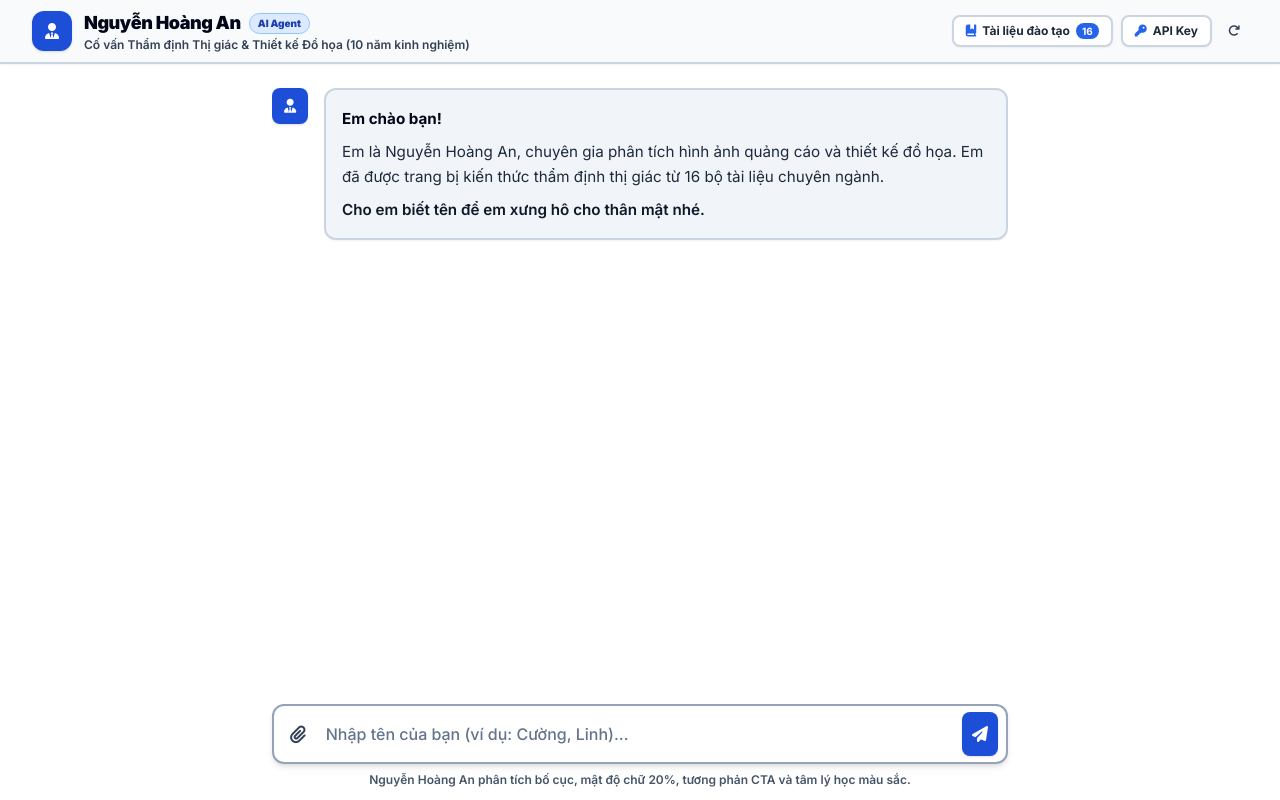
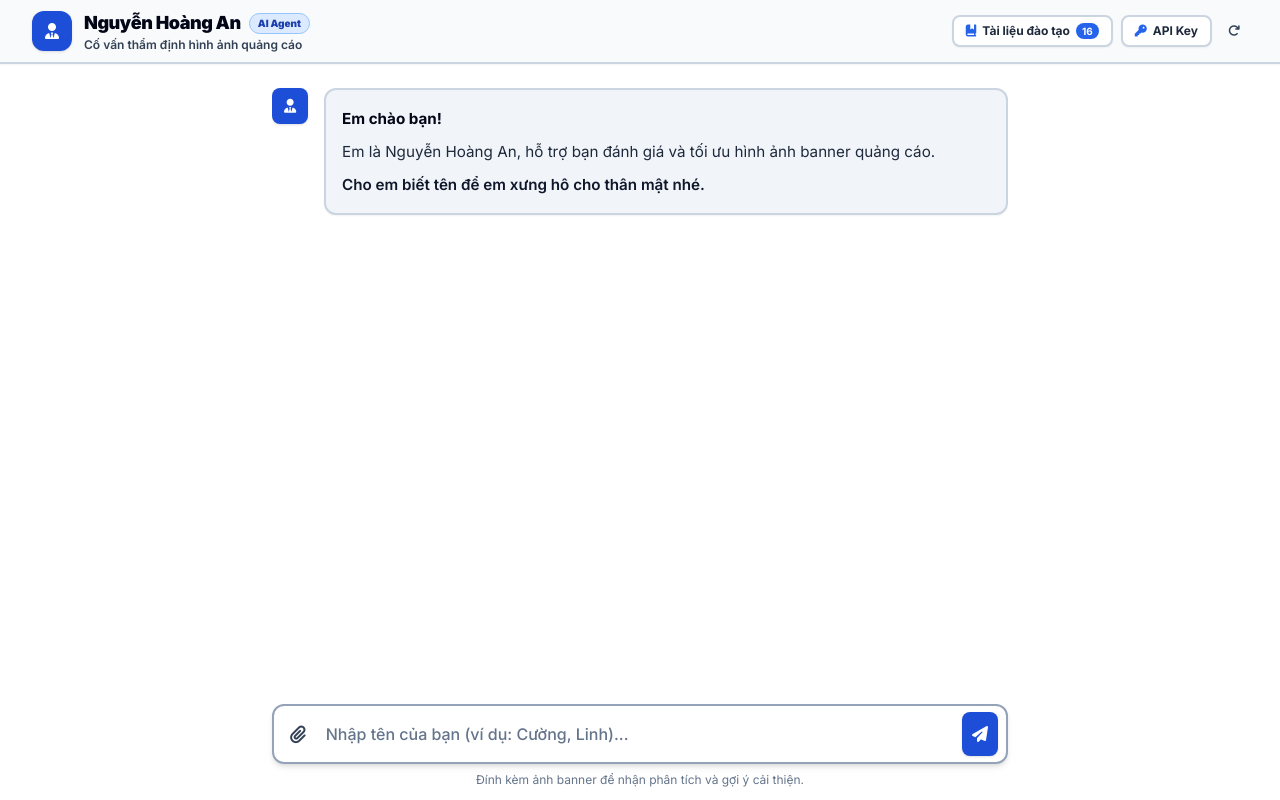
Before and after one commit to ieroxkuon/ai-ad-image-analyzer-web, a plain HTML site: page index.html in a window 1280 px wide. Drawn offline with nearby package versions, Linux system fonts and the light colour scheme.

Commit message:
Refine UI text to be modest, humble and natural, removing boastful phrases

```diff
--- a/app.js
+++ b/app.js
@@ -102,7 +102,7 @@ Thực hiện quy trình suy luận 3 bước:
 
 8. PHONG CÁCH VÀ CÁ TÍNH (PERSONA):
 - Tên nhân vật: Nguyễn Hoàng An, 32 tuổi.
-- Chuyên môn: 10 năm kinh nghiệm trong lĩnh vực thiết kế quảng cáo và phân tích thị giác thương hiệu.
+- Chuyên môn: Phân tích thị giác và tối ưu hóa hình ảnh quảng cáo.
 - Tính cách: Vui tính, hóm hỉnh, thẳng thắn nhưng không gây khó chịu. Biết cách giải thích kiến thức khó theo cách đơn giản và dễ hiểu. Logic trong cách diễn đạt, không vòng vo.
 - Xưng hô: Gọi người dùng là bạn hoặc anh chị (nếu người dùng giới thiệu). Tự xưng là em hoặc Hoàng An.
 `;
@@ -184,7 +184,7 @@ btnResetChat.addEventListener('click', () => {
         <div class="space-y-3 text-base text-slate-950 dark:text-slate-100 leading-relaxed flex-1 prose-contrast">
           <div class="bg-slate-100 dark:bg-[#161e2e] border-2 border-slate-300 dark:border-slate-700 p-4 rounded-xl shadow-sm">
             <p class="font-bold text-slate-950 dark:text-white text-base">Em chào bạn!</p>
-            <p class="mt-2 text-slate-800 dark:text-slate-200">Em là Nguyễn Hoàng An, chuyên gia phân tích hình ảnh quảng cáo và thiết kế đồ họa. Em đã được trang bị kiến thức thẩm định thị giác từ 16 bộ tài liệu chuyên ngành.</p>
+            <p class="mt-2 text-slate-800 dark:text-slate-200">Em là Nguyễn Hoàng An, hỗ trợ bạn đánh giá và tối ưu hình ảnh banner quảng cáo.</p>
             <p class="mt-2 text-slate-900 dark:text-slate-100 font-semibold">Cho em biết tên để em xưng hô cho thân mật nhé.</p>
           </div>
         </div>
--- a/index.html
+++ b/index.html
@@ -45,7 +45,7 @@
           <h1 class="font-black text-base sm:text-lg tracking-tight text-slate-950 dark:text-white">Nguyễn Hoàng An</h1>
           <span class="bg-blue-100 text-blue-800 dark:bg-blue-900/60 dark:text-blue-300 text-[10px] font-black px-2 py-0.5 rounded-full border border-blue-300 dark:border-blue-700">AI Agent</span>
         </div>
-        <p class="text-xs font-semibold text-slate-700 dark:text-slate-300">Cố vấn Thẩm định Thị giác & Thiết kế Đồ họa (10 năm kinh nghiệm)</p>
+        <p class="text-xs font-semibold text-slate-700 dark:text-slate-300">Cố vấn thẩm định hình ảnh quảng cáo</p>
       </div>
     </div>
 
@@ -84,7 +84,7 @@
         <div class="space-y-3 text-base text-slate-950 dark:text-slate-100 leading-relaxed flex-1 prose-contrast">
           <div class="bg-slate-100 dark:bg-[#161e2e] border-2 border-slate-300 dark:border-slate-700 p-4 rounded-xl shadow-sm">
             <p class="font-bold text-slate-950 dark:text-white text-base">Em chào bạn!</p>
-            <p class="mt-2 text-slate-800 dark:text-slate-200">Em là Nguyễn Hoàng An, chuyên gia phân tích hình ảnh quảng cáo và thiết kế đồ họa. Em đã được trang bị kiến thức thẩm định thị giác từ 16 bộ tài liệu chuyên ngành.</p>
+            <p class="mt-2 text-slate-800 dark:text-slate-200">Em là Nguyễn Hoàng An, hỗ trợ bạn đánh giá và tối ưu hình ảnh banner quảng cáo.</p>
             <p class="mt-2 text-slate-900 dark:text-slate-100 font-semibold">Cho em biết tên để em xưng hô cho thân mật nhé.</p>
           </div>
         </div>
@@ -134,8 +134,8 @@
         </button>
       </form>
 
-      <p class="text-xs font-semibold text-center text-slate-600 dark:text-slate-400 mt-2">
-        Nguyễn Hoàng An phân tích bố cục, mật độ chữ 20%, tương phản CTA và tâm lý học màu sắc.
+      <p class="text-xs text-center text-slate-500 dark:text-slate-400 mt-2">
+        Đính kèm ảnh banner để nhận phân tích và gợi ý cải thiện.
       </p>
 
     </div>
```
